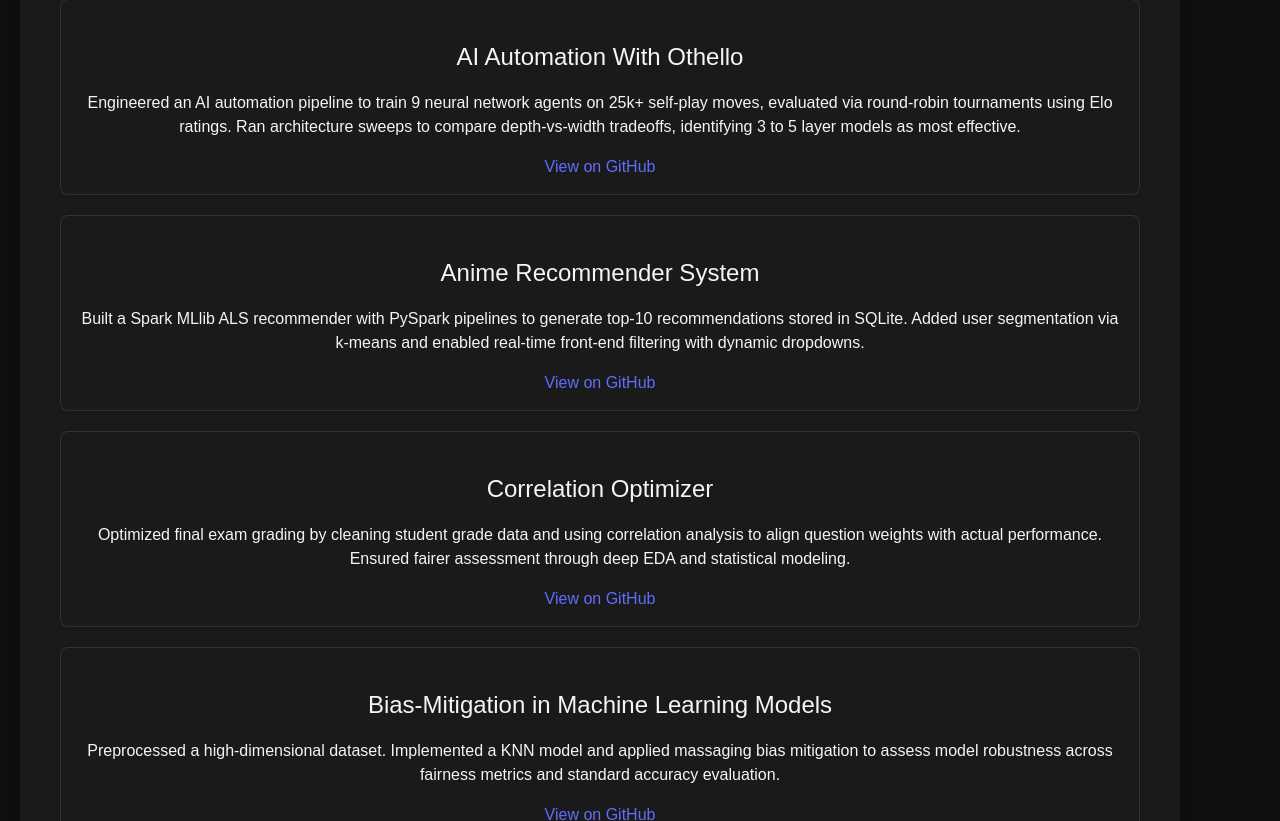
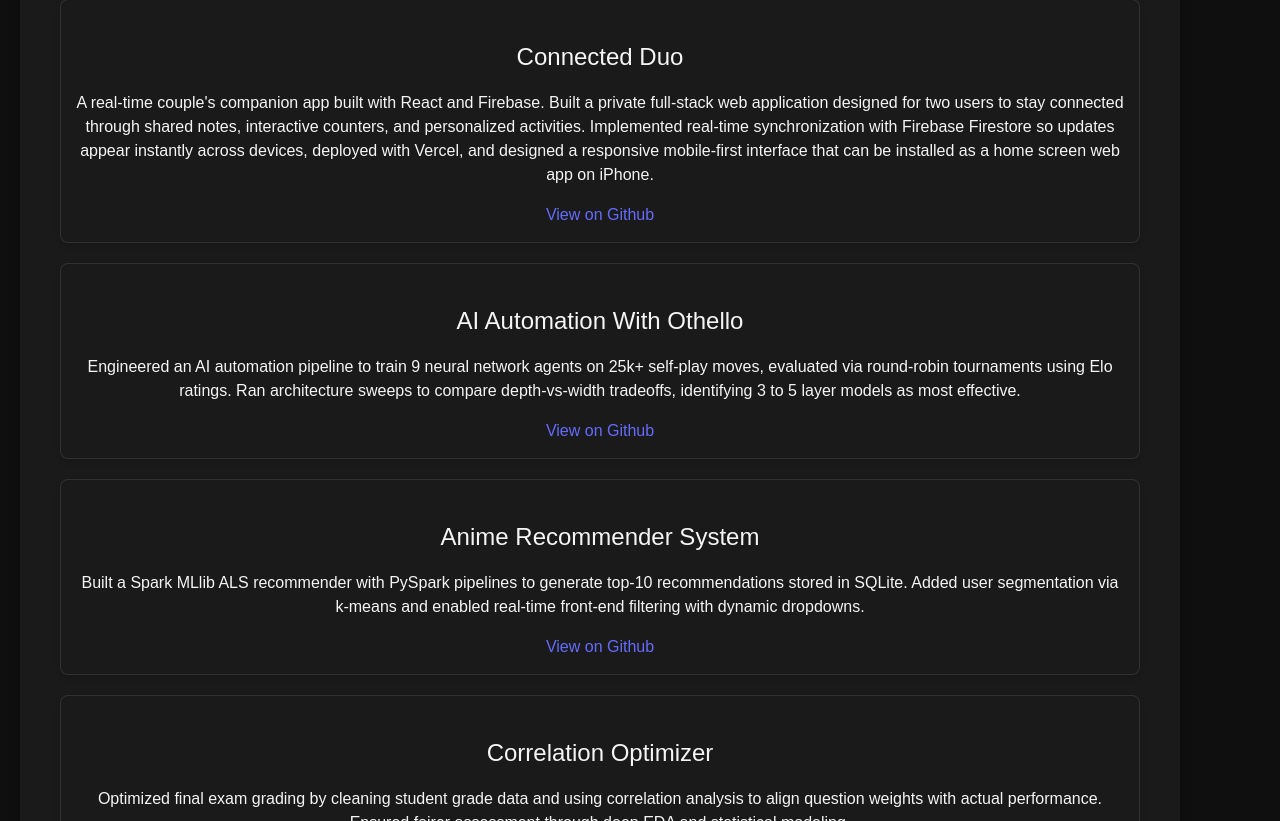
Before and after one commit to khushi-04/khushi-04.github.io, a React (Vite) app: page /projects in a window 1280 px wide. Shown: the part 759-1580 px from the top of the page. Built offline with nearby package versions, Linux system fonts and the light colour scheme.

Commit message:
added new project

```diff
--- a/src/pages/Projects.jsx
+++ b/src/pages/Projects.jsx
@@ -29,6 +29,11 @@ export default function Projects() {
           <h2 className="section-title">All Projects (starting from most recent)</h2>
           <div className="project-list">
             {[
+              {
+                title: "Connected Duo",
+                desc: "A real-time couple's companion app built with React and Firebase. Built a private full-stack web application designed for two users to stay connected through shared notes, interactive counters, and personalized activities. Implemented real-time synchronization with Firebase Firestore so updates appear instantly across devices, deployed with Vercel, and designed a responsive mobile-first interface that can be installed as a home screen web app on iPhone. ",
+                link: "https://github.com/khushi-04/connected-mobile"
+              },
               {
                 title: "AI Automation With Othello",
                 desc: "Engineered an AI automation pipeline to train 9 neural network agents on 25k+ self-play moves, evaluated via round-robin tournaments using Elo ratings. Ran architecture sweeps to compare depth-vs-width tradeoffs, identifying 3 to 5 layer models as most effective.",
@@ -107,7 +112,7 @@ export default function Projects() {
               <div className="project" key={i}>
                 <h3>{proj.title}</h3>
                 <p>{proj.desc}</p>
-                <a href={proj.link} target="_blank" className="project-link" rel="noreferrer">View on GitHub</a>
+                <a href={proj.link} target="_blank" className="project-link" rel="noreferrer">View on Github</a>
               </div>
             ))}
           </div>
```
